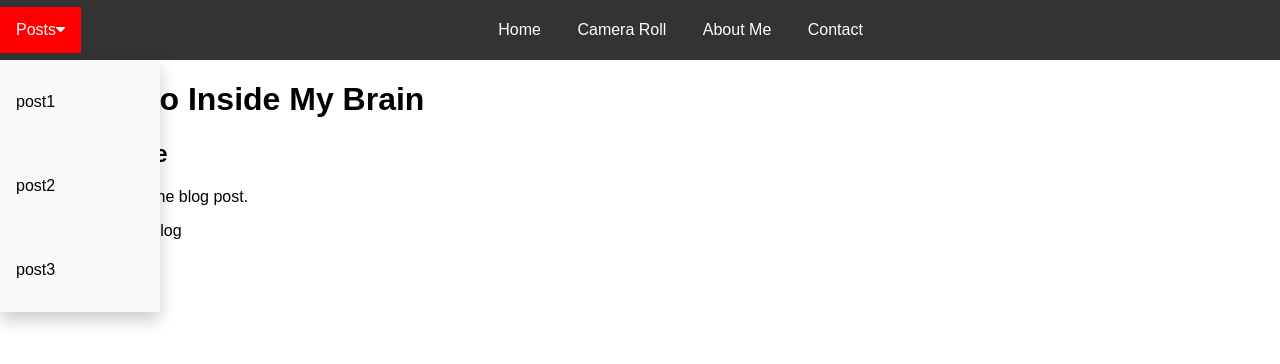
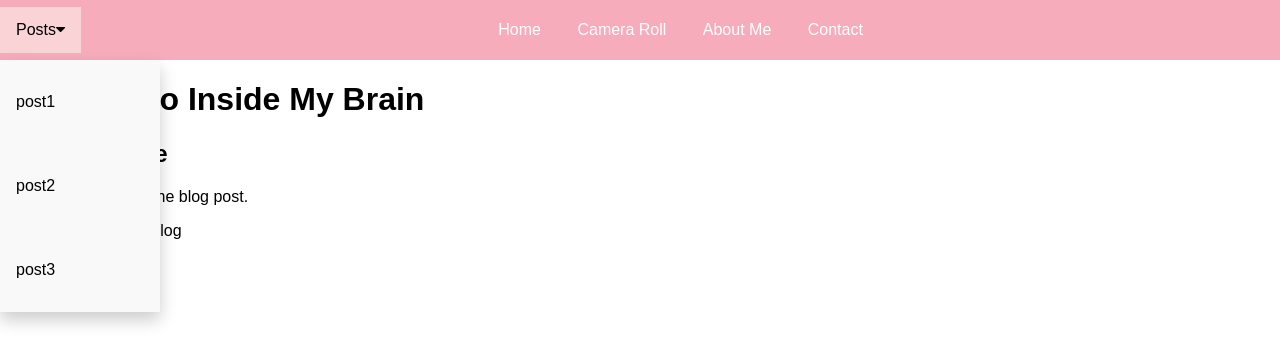
Before and after one commit to laurenkiachian/blog, a plain HTML site: page templates/index.html in a window 1280 px wide. Drawn offline with Linux system fonts and the light colour scheme.

Commit message:
spacing, colors

```diff
--- a/templates/index.html
+++ b/templates/index.html
@@ -4,6 +4,7 @@
     <title>LK's Blog</title>
 </head>
 
+<!-- https://preview.themeforest.net/item/grand-blog-html-template/full_screen_preview/32867676?_ga=2.83379286.1941575530.1692118187-1739883339.1692118187  -->
 
 <style>
 /* Add a black background color to the top navigation */
@@ -35,9 +36,10 @@ body {
 }
 .navbar {
   overflow: hidden;
-  background-color: #333;
+  background-color: #f6acbb;
   height: 60px;
   line-height: 60px;
+  text-align: center;
 }
 .navbar a {
   font-size: 16px;
@@ -61,6 +63,7 @@ body {
 .dropdown {
   float: left;
   overflow: hidden;
+  text-align: center;
 }
 .dropdown .dropbtn {
   text-align: center;
@@ -75,7 +78,8 @@ body {
   display: inline;
 }
 .navbar a:hover, .dropdown:hover .dropbtn {
-  background-color: red;
+  background-color: #fad3d6;
+  color: black;
   text-align: center;
 }
 .dropdown-content {
@@ -110,21 +114,20 @@ body {
 </head>
 <body style="background-color:white;">
 
-<div style="text-align:center">
-    <div class="navbar">
+<!-- Top navigation -->
+<div class="navbar">
     <a href="#home">Home</a>
     <div class="dropdown">
         <button class="dropbtn" href="#posts">Posts<i class="fa fa-caret-down"></i></button>
         <div class="dropdown-content">
-        <a href="#">post1</a>
-        <a href="#">post2</a>
-        <a href="#">post3</a>
+          <a href="#">post1</a>
+          <a href="#">post2</a>
+          <a href="#">post3</a>
         </div>
     </div>
     <a href="#cameraroll">Camera Roll</a>
     <a href="#news">About Me</a>
     <a href="#news">Contact</a>
-    </div>
 </div>
 
 <body>
```
